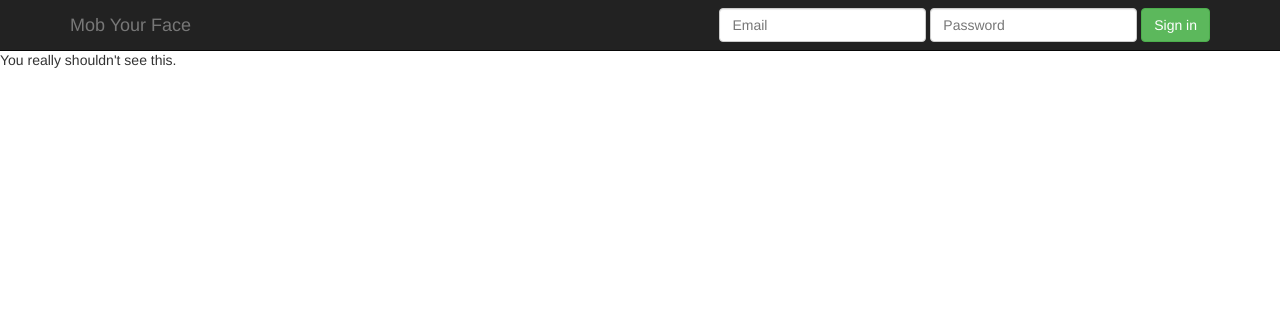
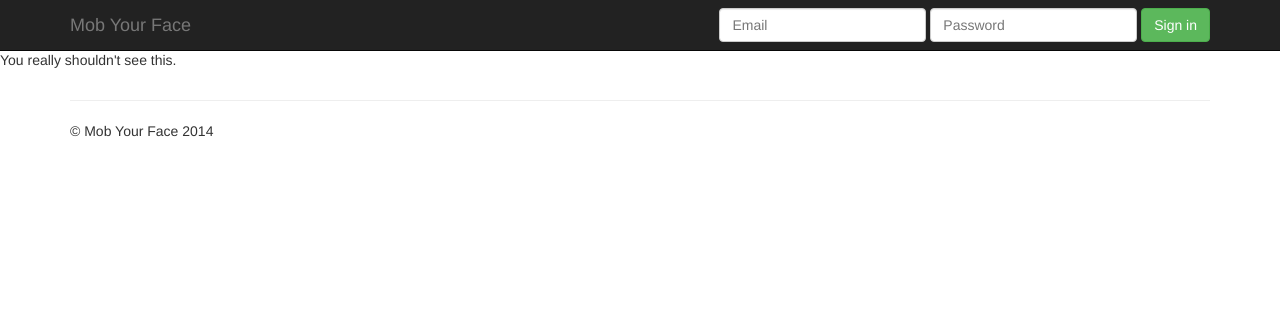
Before and after one commit to mobyourlife/muf-website, a Django app: template mobyourface/templates/base.html in a window 1280 px wide. Shown: the top 311 px of the page. Run offline with Django 3.2, Linux system fonts and the light colour scheme; the template is opened without the code that fills it, so the values that code supplies are empty; some libraries are stand-ins or nearby versions.

Commit message:
Movendo o rodapé para o template base.

```diff
--- a/mobyourface/templates/base.html
+++ b/mobyourface/templates/base.html
@@ -9,7 +9,7 @@
     <meta name="author" content="">
     <link rel="icon" href="/favicon.ico">
 
-    <title>{% block page_title %}{% endblock %}</title>
+    <title>Mob Your Face{% block page_title %}{% endblock %}</title>
 
     <!-- Bootstrap core CSS -->
     <link href="{% static 'css/bootstrap.min.css' %}" rel="stylesheet">
@@ -58,6 +58,13 @@
 		<p>You really shouldn't see this.</p>
 	{% endblock %}
 
+	<div class="container">
+		<hr>
+		<footer>
+			<p>&copy; Mob Your Face 2014</p>
+		</footer>
+	</div> <!-- /container -->
+
     <!-- Bootstrap core JavaScript
     ================================================== -->
     <!-- Placed at the end of the document so the pages load faster -->
```
Also changed, not shown: mobyourface/templates/mobface/index.html (+1 -7 lines).
